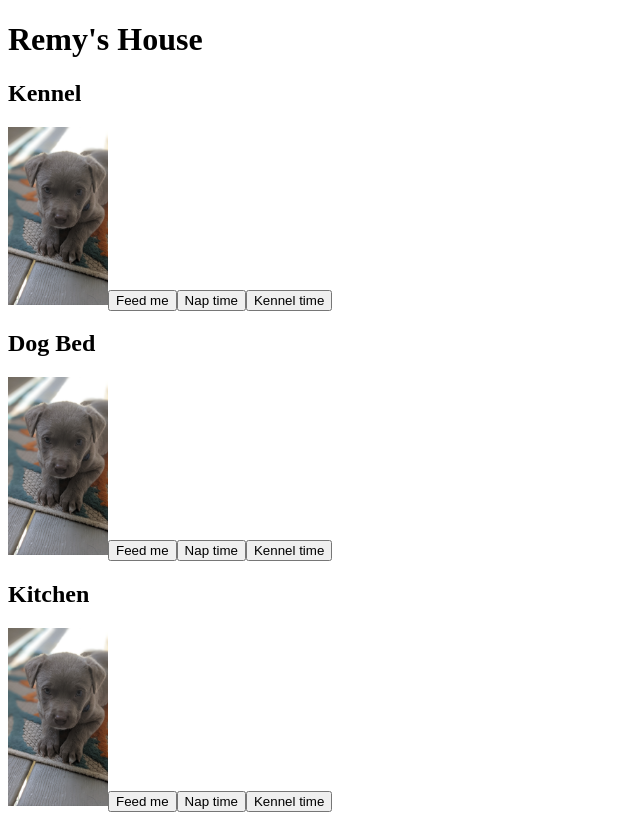
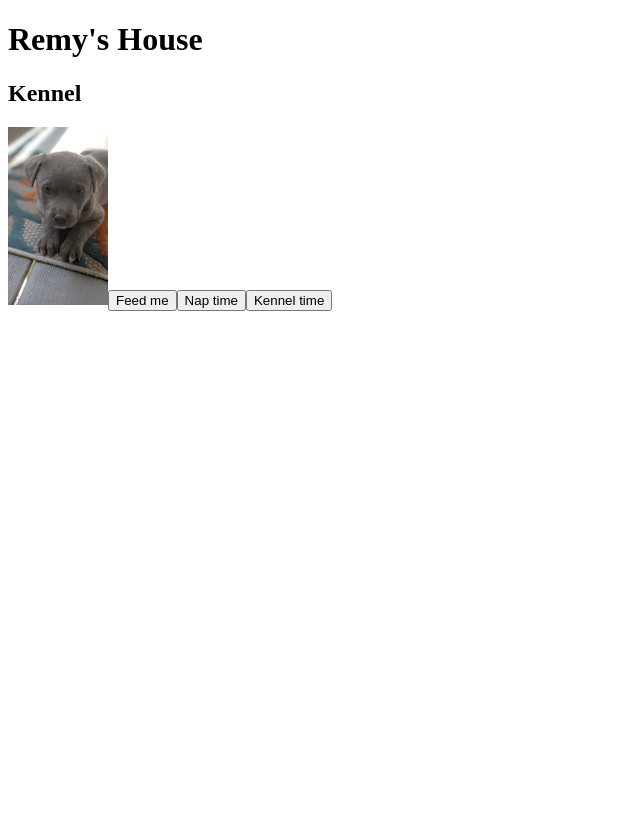
Before and after one commit to haleywarson/a-day-of-remy, a React (Create React App) app in the folder remy-app/: page / in a window 1280 px wide. Shown: the whole page, without its empty margins (0-640 px from the left). Built offline with nearby package versions, Linux system fonts and the light colour scheme; data requests are answered from the project's data file.

Commit message:
conditional rendering complete.

```diff
--- a/remy-app/src/App.js
+++ b/remy-app/src/App.js
@@ -16,7 +16,7 @@ export default class App extends Component {
       .then((response) => response.json())
       .then((remys) => this.setState({
         remys: remys[0],
-        kitchen: remys[0]
+        kennel: remys[0]
       })
       );
   }
--- a/remy-app/src/Components/MainContainer.js
+++ b/remy-app/src/Components/MainContainer.js
@@ -6,30 +6,32 @@ import DogBed from './DogBed'
 
 export default function MainContainer(props) {
 
+    const renderRemyLocation = () => {
+        let remyInKitchen = props.kitchen.length !== 0
+        let remyInDogBed = props.dogBed.length !== 0;
+        let remyInKennel = props.kennel.length !== 0;
+
+        if (remyInKennel) {
+                return <Kennel
+                            kennel={props.kennel}
+                            remys={props.remys}
+                            kennelRemy={props.kennelRemy} />;
+                } else if (remyInDogBed) {
+                    return <DogBed
+                            dogBed={props.dogBed}
+                            remys={props.remys}
+                            napRemy={props.napRemy} />;
+                } else {
+                    return <Kitchen
+                            kitchen={props.kitchen}
+                            remys={props.remys}
+                            feedRemy={props.feedRemy} />;
+                }
+    }
+
     return (
         <div className="main-container">
-            {/* if (props.kennel !== []) {
-                    return <Kennel kennel={props.kennel} remys={props.remys} kennelRemy={props.kennelRemy} />;
-                } else if (props.dogBed !== []) {
-                    return <DogBed dogBed={props.dogBed} remys={props.remys} napRemy={props.napRemy} />;
-                } else {
-                    return <Kitchen kitchen={props.kitchen} remys={props.remys} feedRemy={props.feedRemy} />;
-                } */}
-            <Kennel
-                kennel={props.kennel}
-                remys={props.remys}
-                kennelRemy={props.kennelRemy}
-            />
-            <DogBed
-                dogBed={props.dogBed}
-                remys={props.remys}
-                napRemy={props.napRemy}
-            />
-            <Kitchen
-                kitchen={props.kitchen}
-                remys={props.remys}
-                feedRemy={props.feedRemy}
-            />
+            {renderRemyLocation()}
         </div>
     );
 }
```
